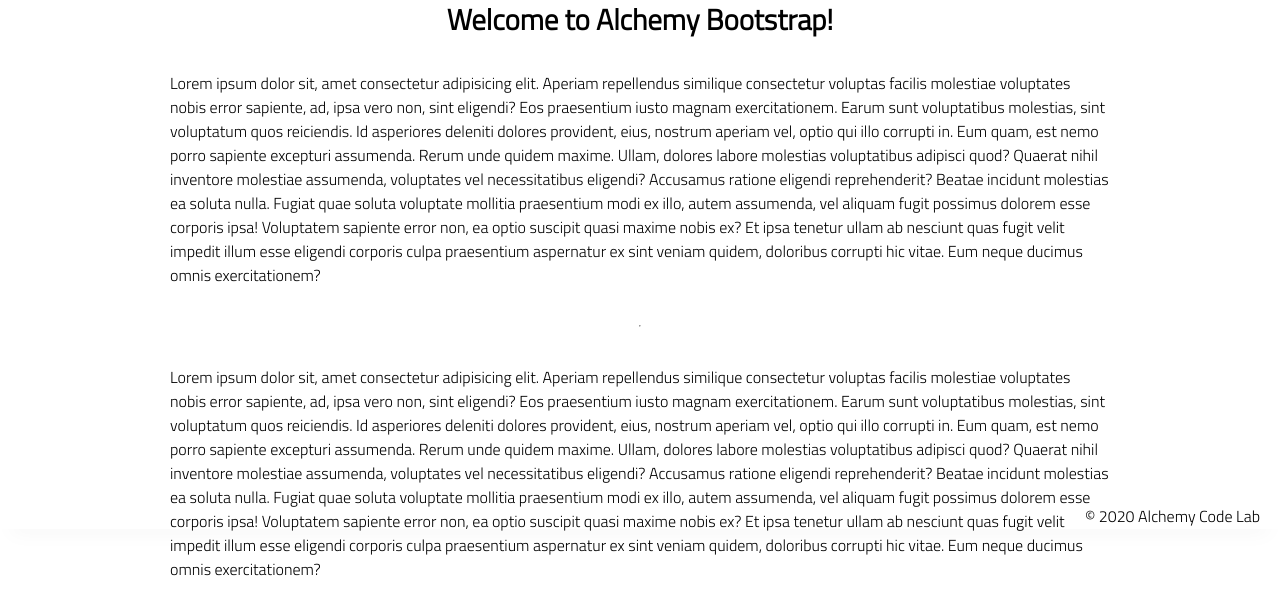
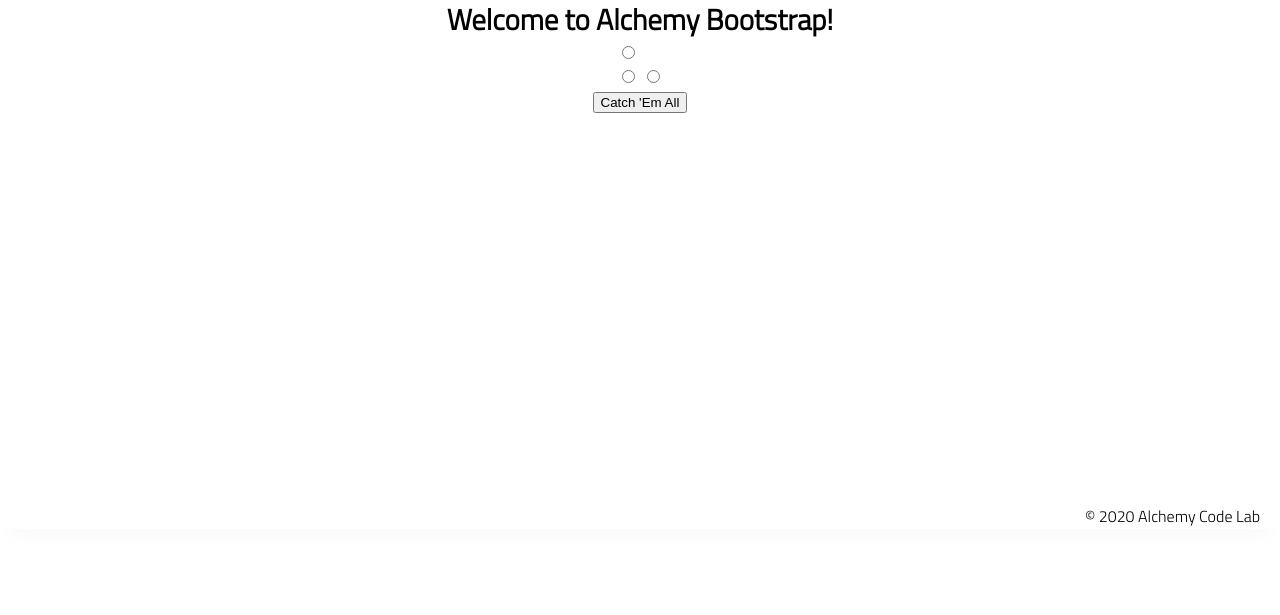
Before and after one commit to Saber-Matt/lab-11-pokemon-catcher, a plain HTML site: page index.html in a window 1280 px wide. Shown: the part 271-886 px from the top of the page. After the commit the page ends 800 px from the top, so only its background shows below. Drawn offline with Linux system fonts and the light colour scheme.

Commit message:
added radio button

```diff
--- a/index.html
+++ b/index.html
@@ -15,31 +15,28 @@
 <body>
     <header>
         <div class="gutter-right logo">
-            <img src="assets/big-logo.png"/>
+            <img src="assets/big-logo.png" />
         </div>
     </header>
     <main>
         <section class="main-section">
-            <img class="main-logo" src="assets/alchemy-logo.png"/>
+            <img class="main-logo" src="assets/alchemy-logo.png" />
             <h2>
                 Welcome to Alchemy Bootstrap!
             </h2>
+            <div>
+                <label id="label1">
+                    <input type="radio" name="pokemon" id='radio1'></input>
+                </label><br>
 
-            <p>
-                Lorem ipsum dolor sit, amet consectetur adipisicing elit. Aperiam repellendus similique consectetur voluptas facilis molestiae voluptates nobis error sapiente, ad, ipsa vero non, sint eligendi? Eos praesentium iusto magnam exercitationem.
-                Earum sunt voluptatibus molestias, sint voluptatum quos reiciendis. Id asperiores deleniti dolores provident, eius, nostrum aperiam vel, optio qui illo corrupti in. Eum quam, est nemo porro sapiente excepturi assumenda.
-                Rerum unde quidem maxime. Ullam, dolores labore molestias voluptatibus adipisci quod? Quaerat nihil inventore molestiae assumenda, voluptates vel necessitatibus eligendi? Accusamus ratione eligendi reprehenderit? Beatae incidunt molestias ea soluta nulla.
-                Fugiat quae soluta voluptate mollitia praesentium modi ex illo, autem assumenda, vel aliquam fugit possimus dolorem esse corporis ipsa! Voluptatem sapiente error non, ea optio suscipit quasi maxime nobis ex?
-                Et ipsa tenetur ullam ab nesciunt quas fugit velit impedit illum esse eligendi corporis culpa praesentium aspernatur ex sint veniam quidem, doloribus corrupti hic vitae. Eum neque ducimus omnis exercitationem?
-            </p>
-            <hr />
-            <p>
-                Lorem ipsum dolor sit, amet consectetur adipisicing elit. Aperiam repellendus similique consectetur voluptas facilis molestiae voluptates nobis error sapiente, ad, ipsa vero non, sint eligendi? Eos praesentium iusto magnam exercitationem.
-                Earum sunt voluptatibus molestias, sint voluptatum quos reiciendis. Id asperiores deleniti dolores provident, eius, nostrum aperiam vel, optio qui illo corrupti in. Eum quam, est nemo porro sapiente excepturi assumenda.
-                Rerum unde quidem maxime. Ullam, dolores labore molestias voluptatibus adipisci quod? Quaerat nihil inventore molestiae assumenda, voluptates vel necessitatibus eligendi? Accusamus ratione eligendi reprehenderit? Beatae incidunt molestias ea soluta nulla.
-                Fugiat quae soluta voluptate mollitia praesentium modi ex illo, autem assumenda, vel aliquam fugit possimus dolorem esse corporis ipsa! Voluptatem sapiente error non, ea optio suscipit quasi maxime nobis ex?
-                Et ipsa tenetur ullam ab nesciunt quas fugit velit impedit illum esse eligendi corporis culpa praesentium aspernatur ex sint veniam quidem, doloribus corrupti hic vitae. Eum neque ducimus omnis exercitationem?
-            </p>
+                <label id="label2">
+                    <input type="radio" name="pokemon" id='radio2'></input>
+                </label>
+                <label id="label3">
+                    <input type="radio" name="pokemon" id='radio3'> </input>
+                </label>
+            </div>
+            <span><button id="CatchEm">Catch 'Em All</button></span>
 
         </section>
     </main>
```
